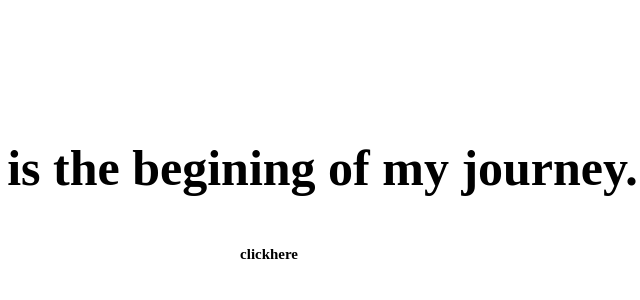
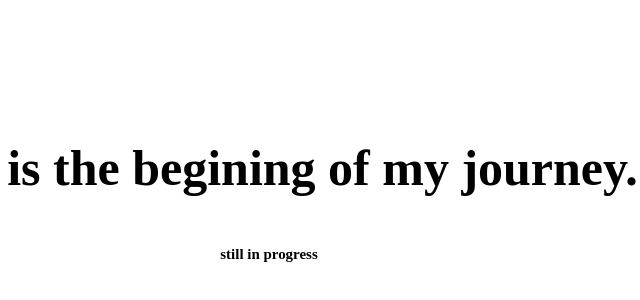
Before and after one commit to ToebagusFarhan/toebagusfarhan.github.io, a plain HTML site: page index.html in a window 1280 px wide. Shown: the part 226-526 px from the top of the page, 371-1011 px from the left. Drawn offline with Linux system fonts and the light colour scheme.

Commit message:
Update index.html

```diff
--- a/index.html
+++ b/index.html
@@ -12,7 +12,7 @@
       <h1>This is the begining of my journey.</h1>
     </div>
     <div class="bellow-middle-text-button">
-      <h5 class="tombol-tengah" onclick="">clickhere</h5>
+      <h5 class="tombol-tengah" onclick="">still in progress</h5>
     </div>
   </body>
 </html>
```
